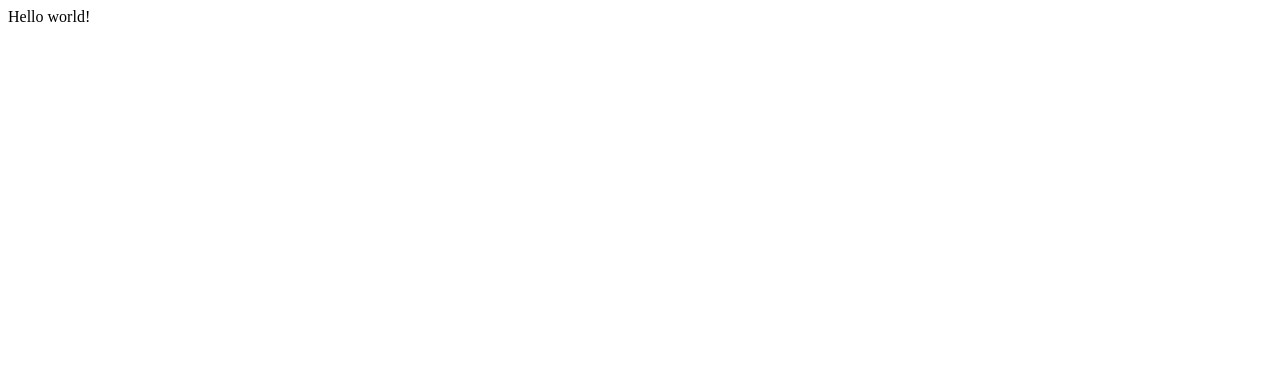
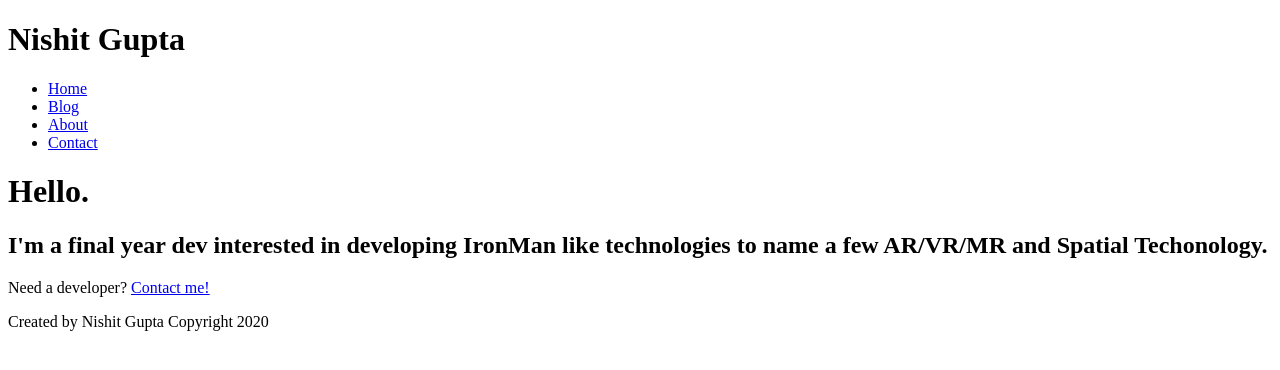
Before and after one commit to nishit-g/gatsby-bootcamp, a Gatsby site: page / in a window 1280 px wide. Built offline with nearby package versions, Linux system fonts and the light colour scheme; Gatsby itself is replaced by a stand-in of ours.

Commit message:
create basic site

```diff
--- /dev/null
+++ b/src/components/footer.js
@@ -0,0 +1,11 @@
+import React from "react"
+
+const Footer=()=>{
+    return(
+        <footer>
+            <p>Created by Nishit Gupta Copyright 2020</p>
+        </footer>
+    )
+}
+
+export default Footer
--- /dev/null
+++ b/src/components/header.js
@@ -0,0 +1,29 @@
+import React from "react"
+import { Link } from "gatsby"
+
+const Header=()=>{
+    return(
+        <header>
+<h1>Nishit Gupta</h1>
+        <nav>
+            <ul>
+                <li>
+                    <Link to="/">Home</Link>
+                </li>
+                <li>
+                    <Link to="/blog">Blog</Link>
+                </li>
+                <li>
+                    <Link to="/about">About</Link>
+                </li>
+                <li>
+                    <Link to="/contact">Contact</Link>
+                </li>
+            </ul>
+        </nav>
+
+        </header>
+    )
+}
+
+export default Header
--- /dev/null
+++ b/src/components/layout.js
@@ -0,0 +1,16 @@
+import React from "react"
+import Header from "../components/header"
+import Footer from "./footer"
+
+const Layout=(props)=>{
+
+    return(
+        <div>
+            <Header/>
+            {props.children}
+            <Footer />
+        </div>
+    )
+}
+
+export default Layout
--- /dev/null
+++ b/src/pages/about.js
@@ -0,0 +1,17 @@
+import React from "react"
+import { Link } from "gatsby"
+import Layout from "../components/layout"
+
+
+const AboutPage=()=>{
+    return(
+        <Layout>
+<h1>A final-year developer interested in AR/VR/MR and Spatial Tech.</h1>
+        <p>Currently working with .....</p>
+        <p>Want to reach out to me ? <Link to="/contact">Contact me!</Link></p>
+
+        </Layout>
+    )
+}
+
+export default AboutPage
--- a/src/pages/index.js
+++ b/src/pages/index.js
@@ -1,3 +1,20 @@
 import React from "react"
+import {Link} from "gatsby"
+import Layout from "../components/layout"
 
-export default () => <div>Hello world!</div>
+
+const IndexPage =() =>{
+    return(
+        <Layout>
+                <h1>Hello.</h1>
+            <h2>I'm a final year dev interested in developing IronMan like
+                technologies to name a few AR/VR/MR and Spatial Techonology.
+            </h2>
+
+            <p>Need a developer? <Link to="/contact">Contact me!</Link></p>
+
+        </Layout>
+    )
+}
+
+export default IndexPage
```
Also changed, not shown: src/pages/blog.js (added, +13 -0 lines), src/pages/contact.js (added, +15 -0 lines).
